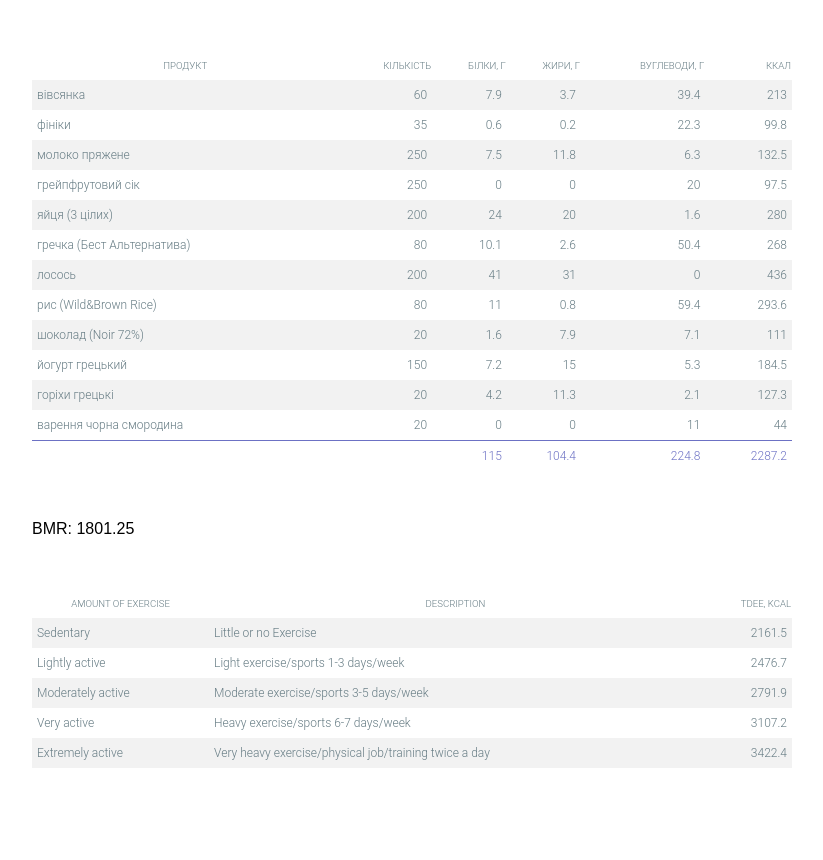
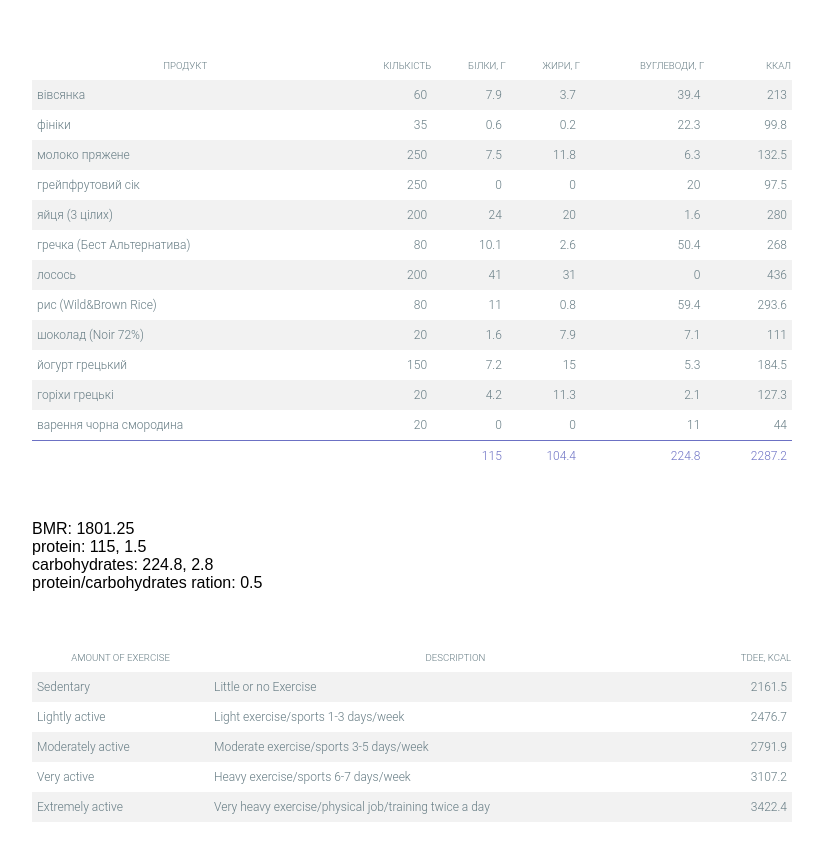
Before and after one commit to ActiveObject/assistant, a React (Create React App) app: page / in a window 1280 px wide. Shown: the top 860 px of the page, without its empty margins (228-1051 px from the left). Before the commit the page ends 818 px from the top, so only its background shows below. Built offline with nearby package versions, Linux system fonts and the light colour scheme.

Commit message:
Show total protein/fat/carbs

```diff
--- a/src/Diet.js
+++ b/src/Diet.js
@@ -27,11 +27,22 @@ export default class Diet extends Component {
 
   render() {
     var { dayDiet } = this.state;
+    var weight = 79;
     var bmr = BMR({
-      weight: 79,
+      weight,
       height: 181,
       age: 25
     });
+
+    var totalProtein = dayDiet
+      .map(food => amount(food) * protein(food))
+      .reduce((a, b) => a + b);
+
+    var totalCarbo = dayDiet
+      .map(food => amount(food) * carbohydrates(food))
+      .reduce((a, b) => a + b);
+
+    var proteinCarboRation = totalProtein / totalCarbo;
 
     return (
       <div className="diet">
@@ -53,6 +64,9 @@ export default class Diet extends Component {
         </table>
 
         <div>BMR: {bmr}</div>
+        <div>{`protein: ${toFixed(totalProtein)}, ${toFixed(totalProtein / weight)}`}</div>
+        <div>{`carbohydrates: ${toFixed(totalCarbo)}, ${toFixed(totalCarbo / weight)}`}</div>
+        <div>protein/carbohydrates ration: {toFixed(proteinCarboRation)}</div>
         <TDEETable bmr={bmr} />
       </div>
     );
```
